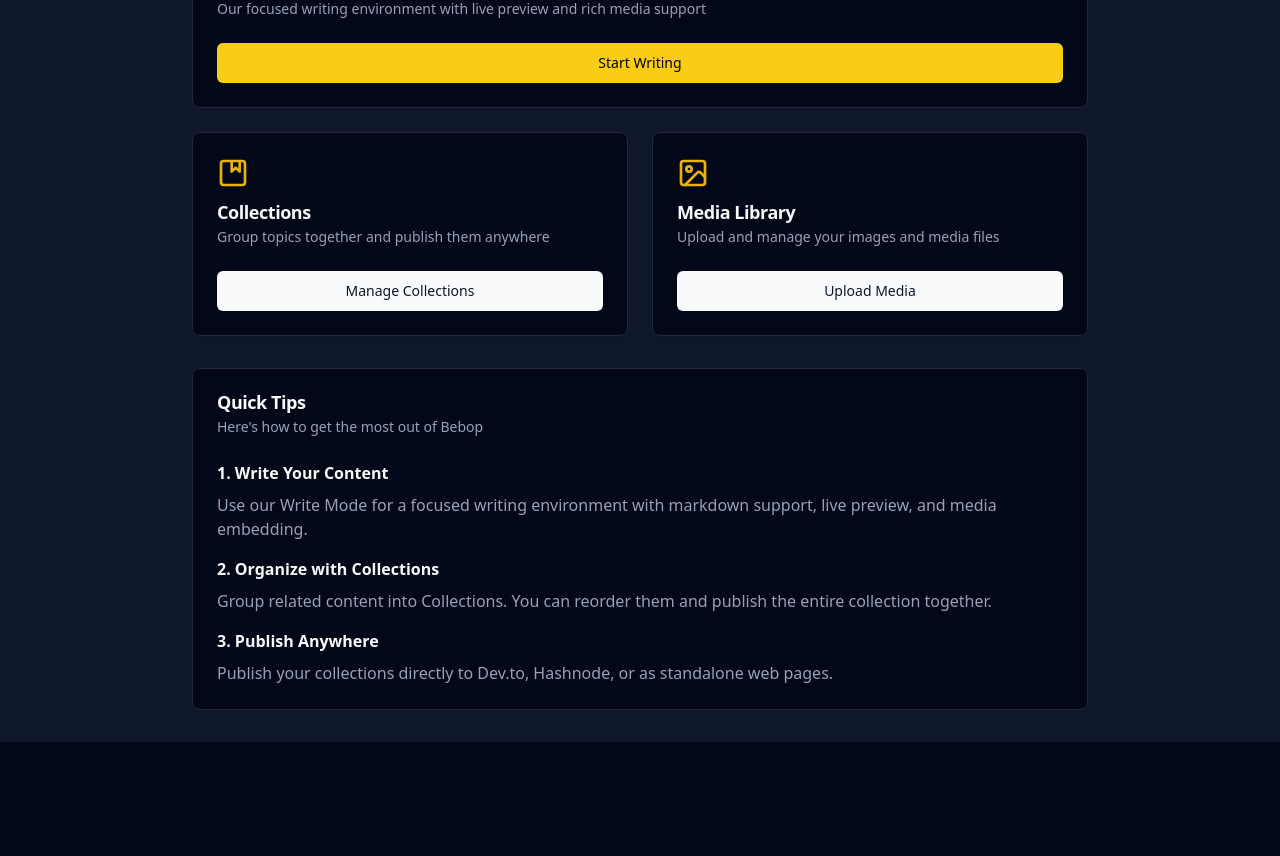
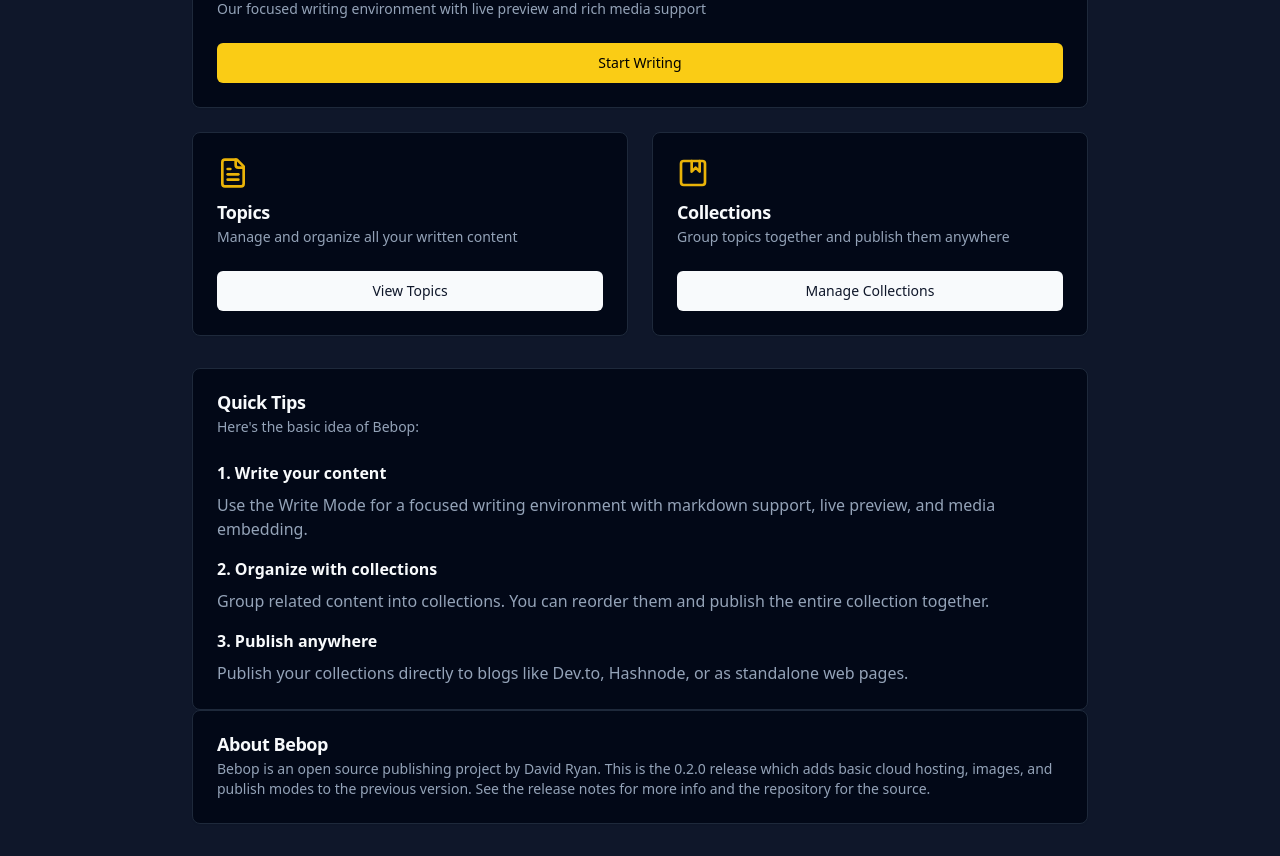
Before and after one commit to ddri/bebop, a Next.js app: page / in a window 1280 px wide. Shown: the part 320-1176 px from the top of the page. Before the commit the page ends 1062 px from the top, so only its background shows below. Built offline with nearby package versions, Linux system fonts and the light colour scheme.

Commit message:
rewrite langing page

```diff
--- a/src/app/page.tsx
+++ b/src/app/page.tsx
@@ -32,9 +32,26 @@
               </CardDescription>
             </CardHeader>
             <CardContent>
-              <Link href="/topics">
+              <Link href="/write">
                 <Button className="w-full bg-yellow-400 hover:bg-yellow-500 text-black">
                   Start Writing
+                </Button>
+              </Link>
+            </CardContent>
+          </Card>
+
+          <Card className="hover:shadow-lg transition-shadow">
+            <CardHeader>
+              <FileText className="h-8 w-8 mb-2 text-yellow-500" />
+              <CardTitle>Topics</CardTitle>
+              <CardDescription>
+                Manage and organize all your written content
+              </CardDescription>
+            </CardHeader>
+            <CardContent>
+              <Link href="/topics">
+                <Button className="w-full">
+                  View Topics
                 </Button>
               </Link>
             </CardContent>
@@ -56,23 +73,6 @@
               </Link>
             </CardContent>
           </Card>
-
-          <Card className="hover:shadow-lg transition-shadow">
-            <CardHeader>
-              <Image className="h-8 w-8 mb-2 text-yellow-500" />
-              <CardTitle>Media Library</CardTitle>
-              <CardDescription>
-                Upload and manage your images and media files
-              </CardDescription>
-            </CardHeader>
-            <CardContent>
-              <Link href="/media">
-                <Button className="w-full">
-                  Upload Media
-                </Button>
-              </Link>
-            </CardContent>
-          </Card>
         </div>
 
         {/* Quick Tips */}
@@ -80,29 +80,39 @@
           <CardHeader>
             <CardTitle>Quick Tips</CardTitle>
             <CardDescription>
-              Here's how to get the most out of Bebop
+              Here's the basic idea of Bebop:
             </CardDescription>
           </CardHeader>
           <CardContent className="space-y-4">
             <div>
-              <h3 className="font-semibold mb-2">1. Write Your Content</h3>
+              <h3 className="font-semibold mb-2">1. Write your content</h3>
               <p className="text-slate-600 dark:text-slate-400">
-                Use our Write Mode for a focused writing environment with markdown support, live preview, and media embedding.
+                Use the Write Mode for a focused writing environment with markdown support, live preview, and media embedding.
               </p>
             </div>
             <div>
-              <h3 className="font-semibold mb-2">2. Organize with Collections</h3>
+              <h3 className="font-semibold mb-2">2. Organize with collections</h3>
               <p className="text-slate-600 dark:text-slate-400">
-                Group related content into Collections. You can reorder them and publish the entire collection together.
+                Group related content into collections. You can reorder them and publish the entire collection together.
               </p>
             </div>
             <div>
-              <h3 className="font-semibold mb-2">3. Publish Anywhere</h3>
+              <h3 className="font-semibold mb-2">3. Publish anywhere</h3>
               <p className="text-slate-600 dark:text-slate-400">
-                Publish your collections directly to Dev.to, Hashnode, or as standalone web pages.
+                Publish your collections directly to blogs like Dev.to, Hashnode, or as standalone web pages.
               </p>
             </div>
           </CardContent>
+        </Card>
+
+        {/* Quick Tips */}
+        <Card>
+          <CardHeader>
+            <CardTitle>About Bebop</CardTitle>
+            <CardDescription>
+              Bebop is an open source publishing project by <a href="https://davidryan.tech">David Ryan</a>. This is the 0.2.0 release which adds basic cloud hosting, images, and publish modes to the previous version. See the <a href="https://github.com/ddri/bebop/releases">release notes</a> for more info and the <a href="https://github.com/ddri/bebop">repository</a> for the source.
+            </CardDescription>
+          </CardHeader>
         </Card>
       </div>
     </Layout>
```
